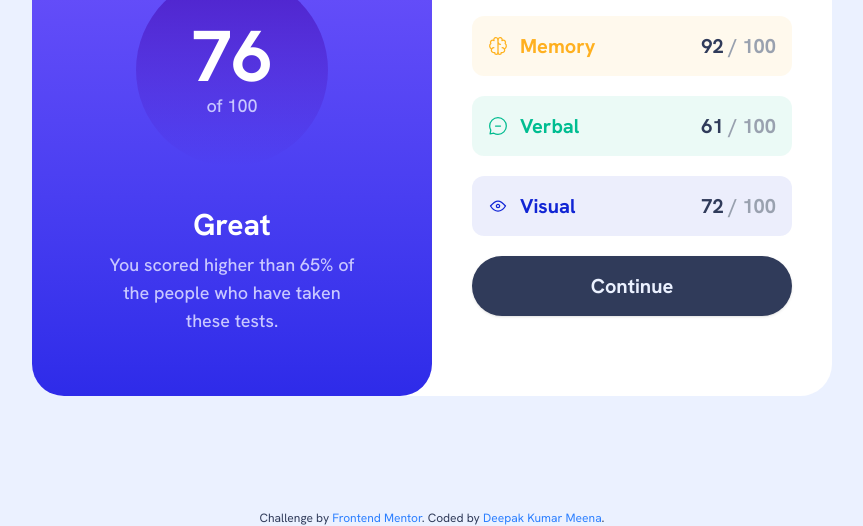
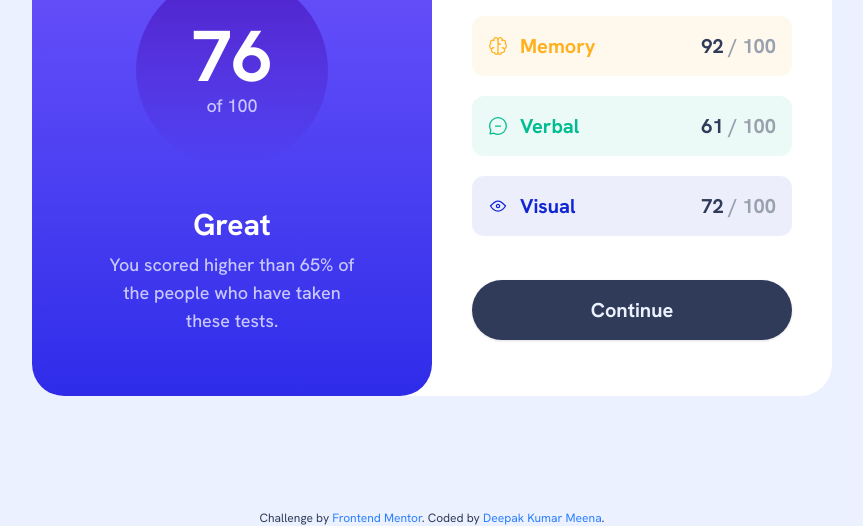
Before and after one commit to Genrex7/results-summary-component, a website built with Vite: page index.html in a window 1280 px wide. Shown: the part 274-800 px from the top of the page, without its empty margins (208-1071 px from the left). Built offline with nearby package versions, Linux system fonts and the light colour scheme.

Commit message:
feat: MInor UI improvement

```diff
--- a/index.html
+++ b/index.html
@@ -57,9 +57,7 @@
 					>
 						Summary
 					</p>
-					<div
-						class="scores-container flex flex-col gap-4 mb-6 md:mb-10 md:gap-5"
-					></div>
+					<div class="scores-container flex flex-col gap-4 mb-0 md:gap-5"></div>
 				</div>
 			</section>
 		</main>
--- a/src/scripts/main.js
+++ b/src/scripts/main.js
@@ -30,7 +30,7 @@ data.forEach((item) => {
 });
 
 const button = document.createElement('button');
-button.className = `bg-Dark-Gray-Blue text-Pale-Blue w-full h-15 rounded-4xl hover:bg-linear-to-b from-Light-Slate-Blue to-Light-Royal-Blue cursor-pointer font-bold shadow-sm hover:shadow-blue-400/50`;
+button.className = `bg-Dark-Gray-Blue text-Pale-Blue w-full h-15 rounded-4xl hover:bg-linear-to-b from-Light-Slate-Blue to-Light-Royal-Blue cursor-pointer font-bold shadow-sm hover:shadow-blue-400/50 my-4 mt-6`;
 button.textContent = 'Continue';
 
 container.appendChild(button);
```
